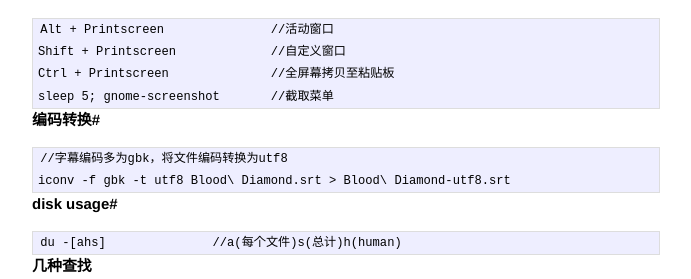
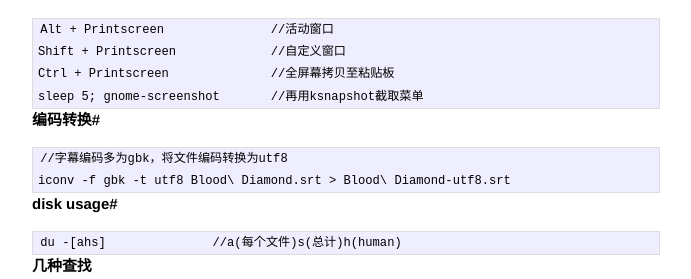
Before and after one commit to jfgong/jekyll_linteler, a Jekyll site: the page built from _posts/2013-07-27-basic-opreation-in-ubuntu.markdown, in a window 1280 px wide. Shown: the part 803-1082 px from the top of the page, without its empty margins (294-985 px from the left). Built offline with Jekyll 4.4.1, drawn with Linux system fonts in a browser that asks for light colours.

Commit message:
update 2013-07-27-basic-opreation-in-ubuntu.markdown

```diff
--- a/_posts/2013-07-27-basic-opreation-in-ubuntu.markdown
+++ b/_posts/2013-07-27-basic-opreation-in-ubuntu.markdown
@@ -35,7 +35,7 @@ title: liunx基本概念和操作
 	Alt + Printscreen		//活动窗口
 	Shift + Printscreen		//自定义窗口
 	Ctrl + Printscreen		//全屏幕拷贝至粘贴板
-	sleep 5; gnome-screenshot	//截取菜单
+	sleep 5; gnome-screenshot	//再用ksnapshot截取菜单
 
 #编码转换#
 	//字幕编码多为gbk，将文件编码转换为utf8
```
